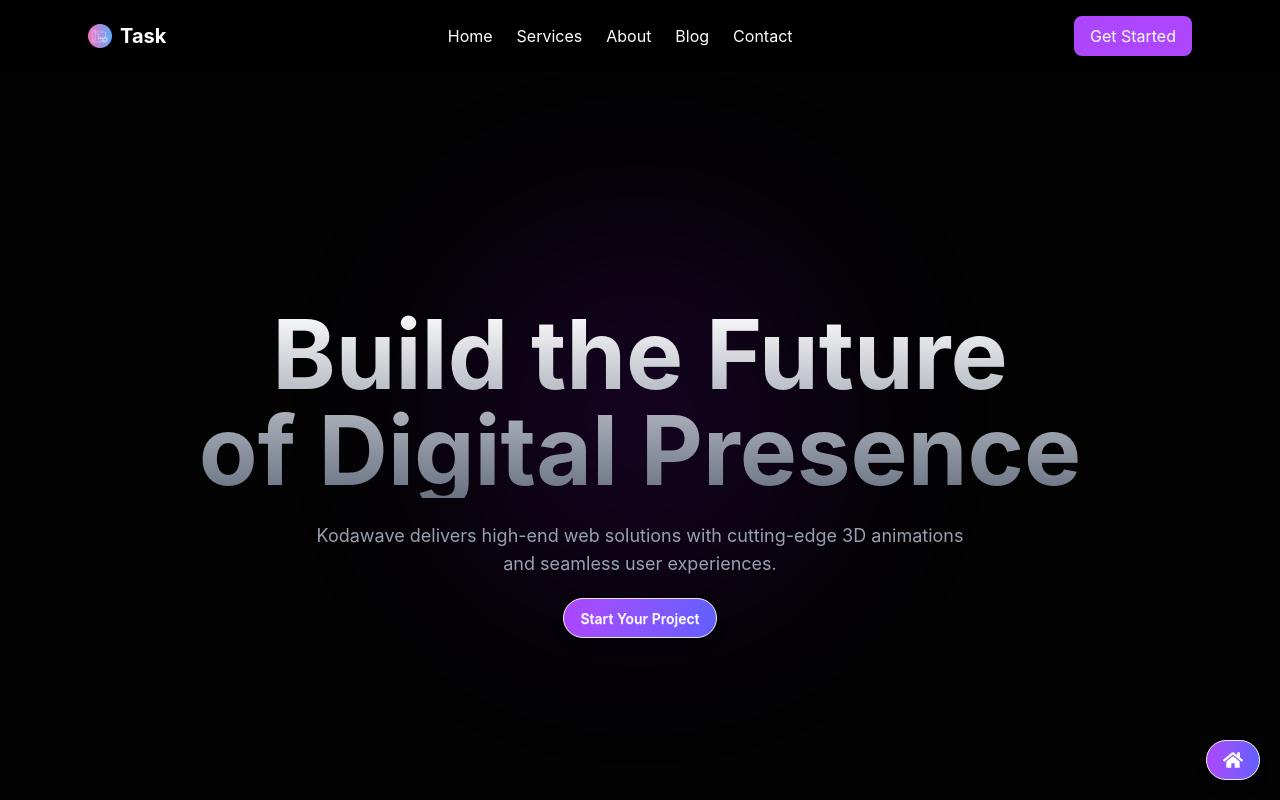
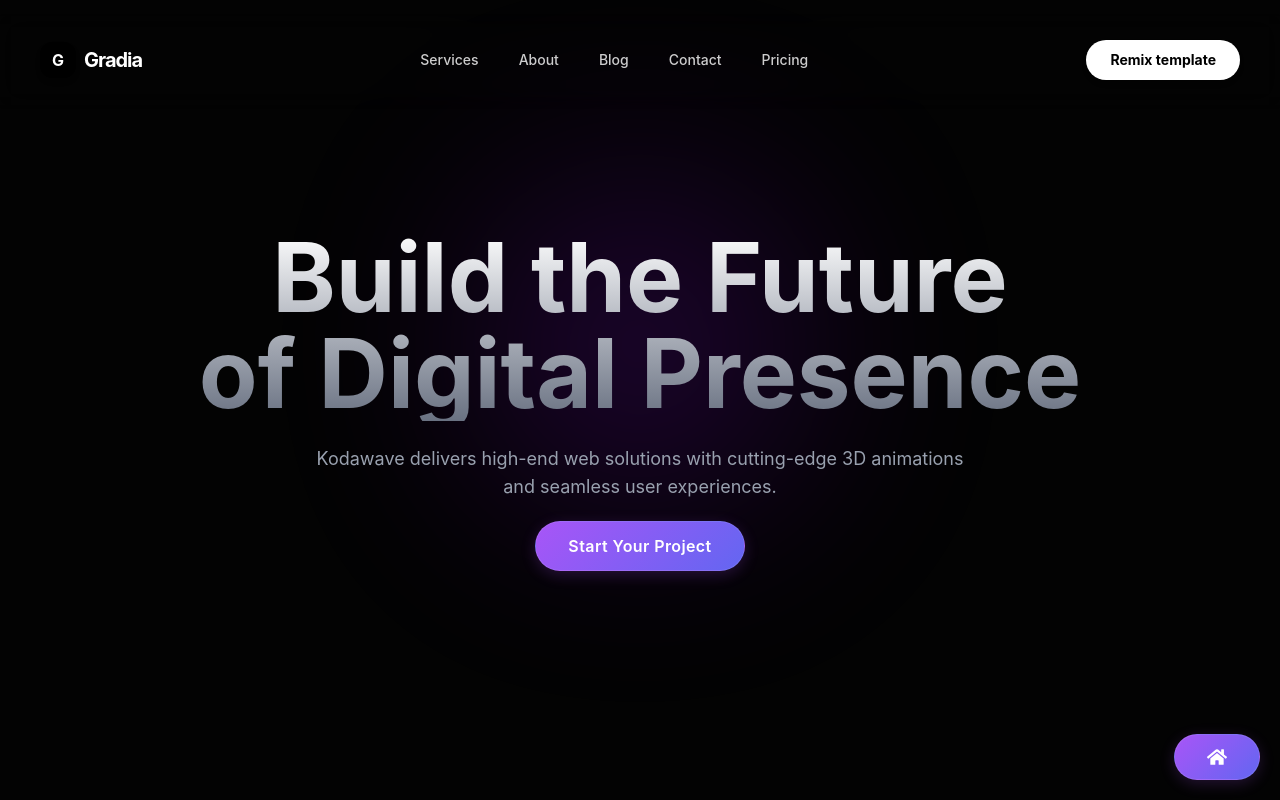
Before and after one commit to roymukta21/kodaweve-task, a React (Vite) app: page / in a window 1280 px wide. Shown: the top 800 px of the page. Built offline with nearby package versions, Linux system fonts and the light colour scheme.

Commit message:
feat: enhance layout and styling across components, add animations, and update pricing section

```diff
--- a/index.html
+++ b/index.html
@@ -1,10 +1,9 @@
-<!doctype html>
-<html lang="en">
-  <head>
+<!DOCTYPE html>
+<html lang="en" data-theme="light"> <head>
     <meta charset="UTF-8" />
-    <!-- <link rel="icon" type="image/svg+xml" href="/favicon.svg" /> -->
+    <link rel="icon" type="image/svg+xml" href="/vite.svg" />
     <meta name="viewport" content="width=device-width, initial-scale=1.0" />
-    <title>kodawave-task</title>
+    <title>Gradia - Frontend Task</title>
   </head>
   <body>
     <div id="root"></div>
--- a/src/App.jsx
+++ b/src/App.jsx
@@ -5,7 +5,23 @@ function App() {
 
   return (
     <>
+      <div className="min-h-screen relative overflow-hidden bg-white selection:bg-purple-100">
+  {/* Subtle Grid Pattern Overlay */}
+  <div className="absolute inset-0 z-0 pointer-events-none opacity-[0.03]"
+       style={{ backgroundImage: `url("https://www.transparenttextures.com/patterns/cubes.png")` }}>
+  </div>
 
+  {/* Background Blobs for that 'Image' feel */}
+  <div className="absolute top-0 -left-20 w-96 h-96 bg-purple-200 rounded-full mix-blend-multiply filter blur-[100px] opacity-30 animate-blob"></div>
+  <div className="absolute top-0 -right-20 w-96 h-96 bg-blue-200 rounded-full mix-blend-multiply filter blur-[100px] opacity-30 animate-blob animation-delay-2000"></div>
+  <div className="absolute -bottom-20 left-20 w-96 h-96 bg-pink-200 rounded-full mix-blend-multiply filter blur-[100px] opacity-30 animate-blob animation-delay-4000"></div>
+
+  {/* Content starts here */}
+  <div className="relative z-10">
+    <Navbar />
+    {/* Page Content */}
+  </div>
+</div>
     </>
   )
 }
--- a/src/components/Footer.jsx
+++ b/src/components/Footer.jsx
@@ -5,11 +5,18 @@ export default function Footer() {
     <footer className="bg-gray-900 text-gray-300 px-6 py-10">
       <div className="max-w-7xl mx-auto grid md:grid-cols-3 gap-8">
         {/* Brand */}
-        <div>
-          <h2 className="text-2xl font-bold text-white">Task</h2>
-          <p className="mt-3 text-sm text-gray-400">
-            Discover, manage and join amazing events easily. Built with ❤️ using
-            React.
+         <div className="col-span-1 md:col-span-2 space-y-6">
+          <Link to="/" className="flex items-center gap-2">
+            <div className="w-10 h-10 bg-white rounded-xl flex items-center justify-center font-bold text-gray-900 shadow-lg">
+              G
+            </div>
+            <span className="text-2xl font-bold tracking-tighter text-white">
+              Gradia
+            </span>
+          </Link>
+          <p className="max-w-xs text-base text-gray-500 leading-relaxed">
+            Discover, manage and join amazing events easily. Providing world-class
+            creative craftsmanship for modern teams.
           </p>
         </div>
 
--- a/src/components/Navbar.jsx
+++ b/src/components/Navbar.jsx
@@ -1,60 +1,138 @@
-import { useState } from "react";
+import { useState, useEffect } from "react";
+import { motion, AnimatePresence } from "framer-motion";
 import { FaBars, FaTimes } from "react-icons/fa";
-import { Link } from "react-router";
+import { Link, useLocation, useNavigate } from "react-router";
 
 const Navbar = () => {
   const [open, setOpen] = useState(false);
+  const [scrolled, setScrolled] = useState(false);
+  const location = useLocation();
+  const navigate = useNavigate();
+
+  useEffect(() => {
+    const handleScrollEvent = () => {
+      setScrolled(window.scrollY > 50);
+    };
+    window.addEventListener("scroll", handleScrollEvent);
+    return () => window.removeEventListener("scroll", handleScrollEvent);
+  }, []);
+
+
+  const handleNavClick = (path) => {
+    setOpen(false);
+
+    if (path.startsWith("#")) {
+      const id = path.substring(1);
+      const element = document.getElementById(id);
+      if (element) {
+        element.scrollIntoView({ behavior: "smooth" });
+      }
+    } else {
+      navigate(path); // Normal page routing
+    }
+  };
+
+  const navLinks = [
+    { name: "Services", path: "/services" },
+    { name: "About", path: "/about" },
+    { name: "Blog", path: "/blog" },
+    { name: "Contact", path: "/contact" },
+    { name: "Pricing", path: "#pricing-section" },
+  ];
 
   return (
-    <nav className="w-full bg-black text-white">
-      <div className="max-w-6xl mx-auto px-6 py-4 flex justify-between items-center">
+    <nav className="fixed top-0 left-0 w-full z-50 flex justify-center transition-all duration-500 pt-0 md:pt-4">
+      <motion.div
+        layout
+        initial={{ borderRadius: 0, width: "100%" }}
+        animate={{
+          width: scrolled ? "92%" : "100%",
+          maxWidth: scrolled ? "1100px" : "100%",
+          borderRadius: scrolled ? "100px" : "0px",
+          y: scrolled ? 10 : 0,
+          backgroundColor: scrolled ? "rgba(255, 255, 255, 0.95)" : "rgba(255, 255, 255, 0)",
+          borderBottom: scrolled ? "1px solid rgba(0,0,0,0.1)" : "1px solid rgba(255,255,255,0)",
+        }}
+        transition={{ type: "spring", stiffness: 150, damping: 20 }}
+        className={`flex justify-between items-center px-10 backdrop-blur-md shadow-sm transition-all duration-300 ${
+          scrolled ? "py-3 shadow-lg" : "py-6"
+        }`}
+      >
+        {/* Logo */}
+        <Link to="/" className="flex items-center gap-2">
+          <div className="w-9 h-9 bg-black rounded-xl flex items-center justify-center font-bold text-white shadow-md">
+            G
+          </div>
+          <span className={`text-xl font-bold tracking-tighter transition-colors duration-300 ${
+            scrolled ? "text-black" : "text-white"
+          }`}>
+            Gradia
+          </span>
+        </Link>
 
-        {/* Logo */}
-        <h1 className="text-xl font-bold flex items-center gap-2">
-          <img
-            src="/project.png"   // ✅ FIXED PATH
-            alt="logo"
-            className="w-6 h-6"
-          />
-          Task
-        </h1>
-
-        {/* Desktop Menu */}
-        <div className="hidden md:flex gap-6">
-          <Link to="/">Home</Link>
-          <Link to="/services">Services</Link>
-          <Link to="/about">About</Link>
-          <Link to="/blog">Blog</Link>
-          <Link to="/contact">Contact</Link>
+        {/* Desktop Links */}
+        <div className="hidden md:flex items-center gap-10">
+          {navLinks.map((link) => (
+            <button
+              key={link.name}
+              onClick={() => handleNavClick(link.path)}
+              className={`text-sm font-medium transition-all relative group ${
+                scrolled ? "text-gray-700 hover:text-black" : "text-white/80 hover:text-white"
+              }`}
+            >
+              {link.name}
+              <span className={`absolute -bottom-1 left-0 w-0 h-0.5 transition-all group-hover:w-full ${
+                scrolled ? "bg-black" : "bg-white"
+              }`}></span>
+            </button>
+          ))}
         </div>
 
-        {/* Button (desktop) */}
-        <button className="hidden md:block bg-purple-500 px-4 py-2 rounded-lg">
-          Get Started
-        </button>
-
-        {/* Mobile Menu Icon */}
-        <div className="md:hidden">
-          <button onClick={() => setOpen(!open)}>
-            {open ? <FaTimes size={20} /> : <FaBars size={20} />}
+        {/* Action Button */}
+        <div className="hidden md:block">
+          <button className={`px-6 py-2.5 rounded-full font-bold text-sm transition-all shadow-md active:scale-95 ${
+            scrolled
+              ? "bg-black text-white hover:bg-gray-800"
+              : "bg-white text-black hover:bg-gray-100"
+          }`}>
+            Remix template
           </button>
         </div>
-      </div>
 
-      {/* Mobile Dropdown */}
-      {open && (
-        <div className="md:hidden flex flex-col items-center gap-4 pb-4 bg-black">
-          <Link to="/" onClick={() => setOpen(false)}>Home</Link>
-          <Link to="/services" onClick={() => setOpen(false)}>Services</Link>
-          <Link to="/about" onClick={() => setOpen(false)}>About</Link>
-          <Link to="/blog" onClick={() => setOpen(false)}>Blog</Link>
-          <Link to="/contact" onClick={() => setOpen(false)}>Contact</Link>
-
-          <button className="btn">
-            Get Started
+        {/* Mobile Toggle */}
+        <div className={`md:hidden transition-colors ${scrolled ? "text-black" : "text-white"}`}>
+          <button onClick={() => setOpen(!open)}>
+            {open ? <FaTimes size={22} /> : <FaBars size={22} />}
           </button>
         </div>
-      )}
+      </motion.div>
+
+      {/* Mobile Menu */}
+      <AnimatePresence>
+        {open && (
+          <motion.div
+            initial={{ opacity: 0, y: -20 }}
+            animate={{ opacity: 1, y: 0 }}
+            exit={{ opacity: 0, y: -20 }}
+            className="absolute top-20 left-4 right-4 bg-white shadow-2xl border border-gray-100 rounded-3xl p-8 md:hidden z-40"
+          >
+            <div className="flex flex-col gap-6 text-center">
+              {navLinks.map((link) => (
+                <button
+                  key={link.name}
+                  onClick={() => handleNavClick(link.path)}
+                  className="text-lg font-semibold text-gray-800 hover:text-black block w-full"
+                >
+                  {link.name}
+                </button>
+              ))}
+              <button className="w-full bg-black text-white py-4 rounded-full font-bold">
+                Get Started
+              </button>
+            </div>
+          </motion.div>
+        )}
+      </AnimatePresence>
     </nav>
   );
 };
--- a/src/index.css
+++ b/src/index.css
@@ -1,22 +1,36 @@
 @import "tailwindcss";
-@plugin "daisyui" {
-  themes: light --default, dark --prefersdark;
+@layer components {
+  .btn {
+    @apply relative overflow-hidden px-8 py-3 rounded-full font-semibold tracking-wide
+           transition-all duration-500 ease-out flex items-center justify-center gap-2
+           mx-auto w-fit mt-5 z-10;
+
+    background: linear-gradient(135deg, #a855f7 0%, #6366f1 100%);
+    box-shadow: 0 4px 15px rgba(168, 85, 247, 0.2);
+    border: 1px solid rgba(255, 255, 255, 0.1);
+    color: white;
   }
 
-/* Light theme colors */
-:root {
-  --color-primary: #0d0dec;
-  --color-secondary: #1fafec;
+  .btn:hover {
+    @apply scale-105 -translate-y-1 shadow-2xl;
+    background: linear-gradient(135deg, #9333ea 0%, #4f46e5 100%);
+    box-shadow: 0 10px 25px rgba(168, 85, 247, 0.4);
+    border-color: rgba(255, 255, 255, 0.3);
   }
 
-/* Dark theme colors */
-[data-theme="dark"] {
-  --color-secondary: #38BDF8;
+  .btn:active {
+    @apply scale-95 translate-y-0 shadow-inner;
   }
 
+  /* Shine Animation Effect */
+  .btn::after {
+    content: '';
+    @apply absolute inset-0 w-full h-full bg-gradient-to-r from-transparent via-white/20 to-transparent;
+    transform: translateX(-100%);
+    transition: transform 0.6s ease-in-out;
+  }
 
-@custom-variant dark (&:where([data-theme=dark], .[data-theme=dark ]*));
-
-.btn {
- @apply mt-5 bg-gradient-to-r from-purple-500 to-indigo-500 text-white p-4 rounded-full shadow-lg hover:bg-purple-800 transition duration-300;
+  .btn:hover::after {
+    transform: translateX(100%);
   }
+}
--- a/src/pages/Home.jsx
+++ b/src/pages/Home.jsx
@@ -8,6 +8,7 @@ import Services from "./Services";
 import About from "./About";
 import Blog from "./Blog";
 import Contact from "./Contact";
+
 
 const Home = () => {
   return (
--- a/src/pages/Services.jsx
+++ b/src/pages/Services.jsx
@@ -44,7 +44,8 @@ const Services = () => {
       </motion.div>
 
       {/* Pricing Section */}
-      <h2 className="text-3xl font-bold text-center mt-20 mb-10">Pricing Plans</h2>
+     <div id="pricing-section">
+       <h2 className="text-3xl font-bold text-center mt-20 mb-10">Pricing Plans</h2>
 
       <motion.div
         className="max-w-6xl mx-auto grid md:grid-cols-3 gap-10 perspective-1000"
@@ -71,6 +72,7 @@ const Services = () => {
           </motion.div>
         ))}
       </motion.div>
+     </div>
     </div>
   );
 };
```
Also changed, not shown: 1 other file (tests, documents, lock files or other folders). Lines whose indentation alone changed are shown as unchanged.
